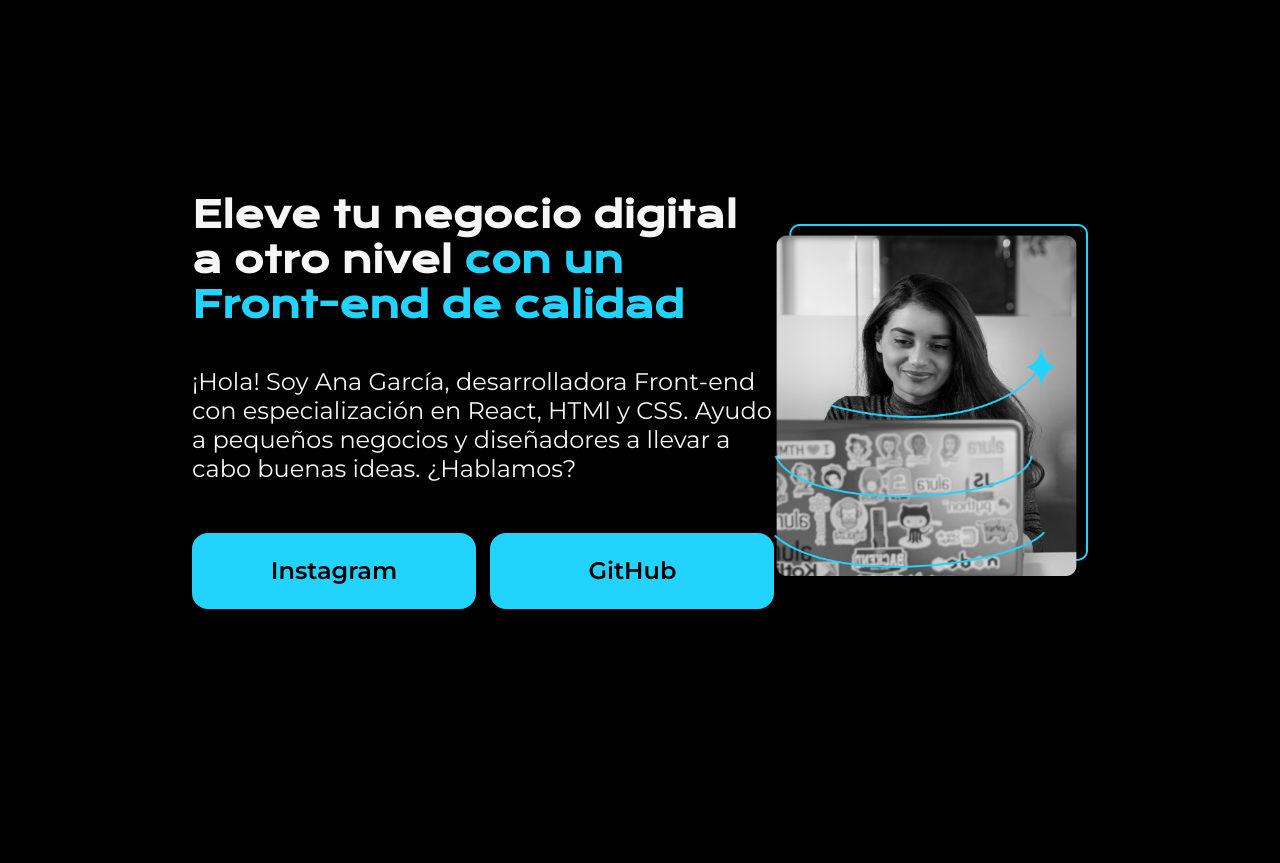
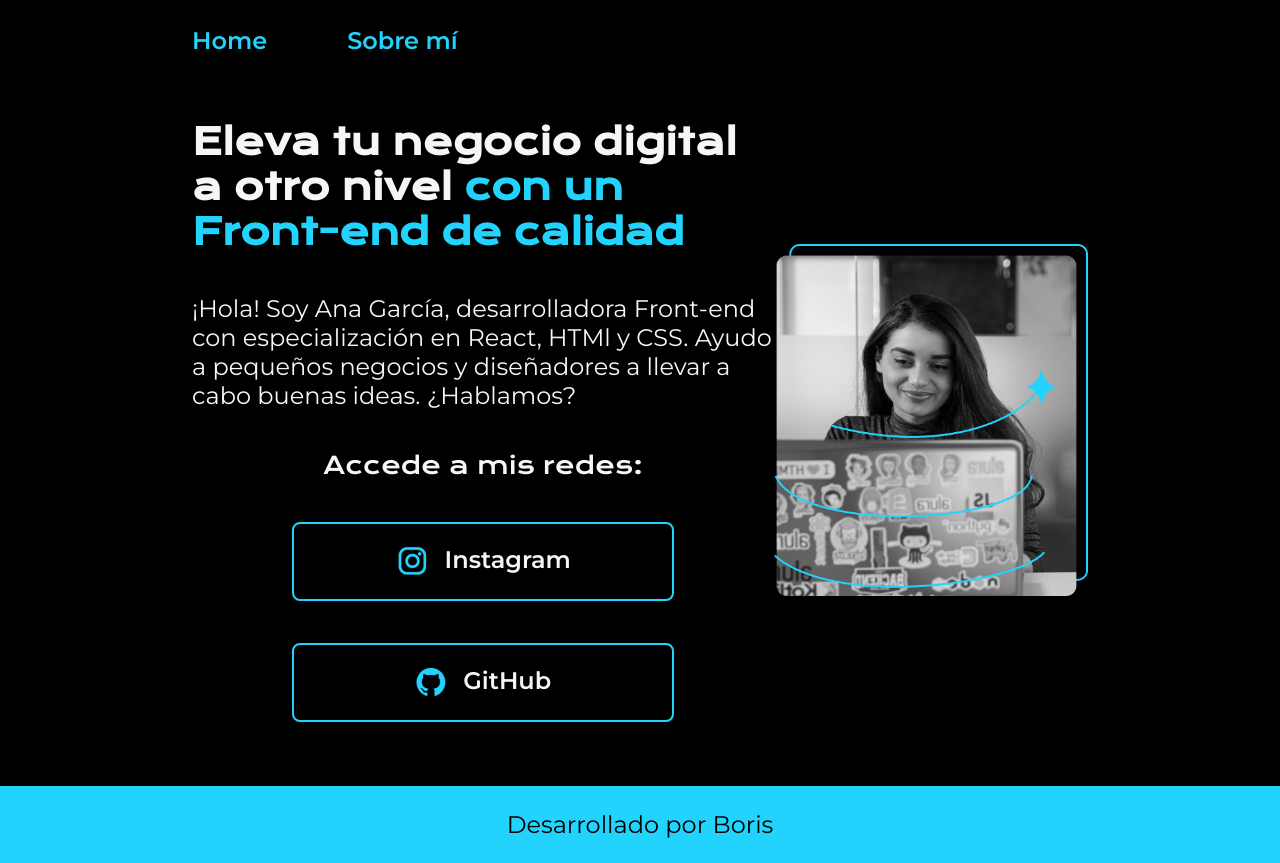
Before and after one commit to bnhdez/Portfolio-Template, a plain HTML site: page index.html in a window 1280 px wide. Before the commit the page ends 800 px from the top, so only its background shows below. Drawn offline with nearby package versions, Linux system fonts and the light colour scheme.

Commit message:
V2 Portfolio

```diff
--- a/index.html
+++ b/index.html
@@ -1,25 +1,37 @@
 <!DOCTYPE html>
-<html lang="en">
+<html lang="es-mx">
 <head>
     <meta charset="UTF-8">
     <meta name="viewport" content="width=device-width, initial-scale=1.0">
-    <link rel="stylesheet" href="style.css">
+    <link rel="stylesheet" href="./styles/style.css">
     <title>Portfolio Template Ejercicio</title>
 </head>
 <body>
-    <header></header>
+    <header>
+        <nav>
+            <a href="index.html" class="menu">Home</a>
+            <a href="about.html" class="menu">Sobre mí</a>
+        </nav>
+    </header>
     <main class="presentacion">
         <section class="presentacion-contenido">
-            <h1>Eleve tu negocio digital a otro nivel <span class="titulo-destaque">con un Front-end de calidad</span></h1>
+            <h1>Eleva tu negocio digital a otro nivel <span class="titulo-destaque">con un Front-end de calidad</span></h1>
             <p>¡Hola! Soy Ana García, desarrolladora Front-end con especialización en React, HTMl y CSS.
                 Ayudo a pequeños negocios y diseñadores a llevar a cabo buenas ideas. ¿Hablamos?</p>
             <div class="presentacion-enlaces">
-                <a href="https://www.instagram.com">Instagram</a>
-                <a href="https://www.github.com">GitHub</a>
+                <h2 class="enlaces-sub">Accede a mis redes:</h2>
+                <a href="https://www.instagram.com" class="redes" target="_blank">
+                    <img src="./assets/instagram.png" alt="icono instagram">Instagram
+                </a>
+                <a href="https://www.github.com" class="redes" target="_blank">
+                    <img src="./assets/github.png" alt="">GitHub
+                </a>
             </div>
         </section>
-        <img src="./img/Imagem.png" alt="">
+        <img src="./assets/Imagem.png" alt="imagen Ana García">
     </main>
-    <footer></footer>
+    <footer>
+        <p>Desarrollado por Boris</p>
+    </footer>
 </body>
 </html>
--- a/style.css
+++ /dev/null
@@ -1,63 +0,0 @@
-@import url('https://fonts.googleapis.com/css2?family=Krona+One&family=Montserrat:ital,wght@0,100..900;1,100..900&display=swap');
-* {
-    margin: 0;
-    padding: 0;
-}
-body {
-    background-color: black;
-    color: #F6F6F6;
-    margin: auto;
-    align-content: center;
-    height: 100vh;
-    box-sizing: border-box;
-}
-.presentacion {
-    display: flex;
-    align-items: center;
-    margin: 10% 15%;
-    justify-content: space-between;
-}
-.presentacion-contenido {
-    width: 615px;
-    display: flex;
-    flex-direction: column;
-    gap: 40px;
-}
-h1 {
-    font-size: 36px;
-    font-family: "Krona One", sans-serif;
-}
-p {
-    font-size: 24px;
-    font-family: "Montserrat", sans-serif;
-}
-.titulo-destaque {
-    color: #22D4FD;
-}
-.presentacion-enlaces {
-    display: flex;
-    justify-content: space-between;
-}
-a{
-    width: 280px;
-    text-align: center;
-    text-decoration: none;
-    border-radius: 16px;
-    background-color: #22D4FD;
-    border: 2px solid #22D4FD;
-    padding: 21.5px 0;
-    font-family: "Montserrat", sans-serif;
-    font-size: 24px;
-    font-weight: 600;
-    margin-top: 10px;
-    color: #000000;
-}
-a:hover {
-    background-color: black;
-    border: 2px solid #22D4FD;
-    color: #22D4FD;
-}
-img {
-    height: auto;
-    max-width: 35%;
-}
--- /dev/null
+++ b/styles/style.css
@@ -0,0 +1,100 @@
+@import url('https://fonts.googleapis.com/css2?family=Krona+One&family=Montserrat:ital,wght@0,100..900;1,100..900&display=swap');
+:root {
+    --color-primario: #000000;
+    --color-secundario: #f6f6f6;
+    --color-terciario: #22D4FD;
+    --color-hover: #272727;
+
+    --fuente-monsterrat: "Montserrat", sans-serif;
+    --fuente-krona: "Krona One", sans-serif;
+}
+* {
+    margin: 0;
+    padding: 0;
+}
+body {
+    background-color: var(--color-primario);
+    color: var(--color-secundario);
+    box-sizing: border-box;
+}
+header {
+    padding: 2% 0% 0% 15%;
+}
+nav {
+    display: flex;
+    gap: 80px;
+}
+.presentacion {
+    display: flex;
+    align-items: center;
+    padding: 5% 15%;
+    justify-content: space-between;
+}
+.presentacion-contenido {
+    width: 615px;
+    display: flex;
+    flex-direction: column;
+    gap: 40px;
+}
+h1 {
+    font-size: 36px;
+    font-family: var(--fuente-krona);
+}
+p {
+    font-size: 24px;
+    font-family: var(--fuente-monsterrat);
+}
+.titulo-destaque {
+    color: var(--color-terciario);
+}
+.presentacion-enlaces {
+    display: flex;
+    justify-content: space-between;
+    flex-direction: column;
+    align-items: center;
+    gap: 32px;
+}
+.enlaces-sub {
+    font-family: var(--fuente-krona);
+    font-size: 24px;
+    font-weight: 400;
+}
+.redes{
+    width: 378px;
+    text-align: center;
+    text-decoration: none;
+    border-radius: 8px;
+    border: 2px solid var(--color-terciario);
+    padding: 21.5px 0;
+    font-family: "Montserrat", sans-serif;
+    font-size: 24px;
+    font-weight: 600;
+    margin-top: 10px;
+    color: var(--color-secundario);
+    display: flex;
+    justify-content: center;
+    gap: 16px;
+}
+.redes:hover {
+    cursor: pointer;
+    background-color: var(--color-hover);
+    color: var(--color-terciario);
+}
+.menu {
+    font-family: var(--fuente-monsterrat);
+    font-size: 24px;
+    font-weight: 600;
+    color: var(--color-terciario);
+    text-decoration: none;
+}
+img {
+    height: auto;
+    max-width: 35%;
+}
+footer {
+    background-color: var(--color-terciario);
+    padding: 24px;
+    color: var(--color-primario);
+    text-align: center;
+    font-weight: 400;
+}
```
Also changed, not shown: about.html (added, +39 -0 lines), assets/Imagem.png (renamed from img/Imagem.png), assets/github.png (added), assets/html-5.webp (renamed from img/html-5.webp), assets/instagram.png (added), assets/linkedin.png (added), assets/twitch.png (added), assets/twitter-novo.png (added), assets/twitter.png (added).
